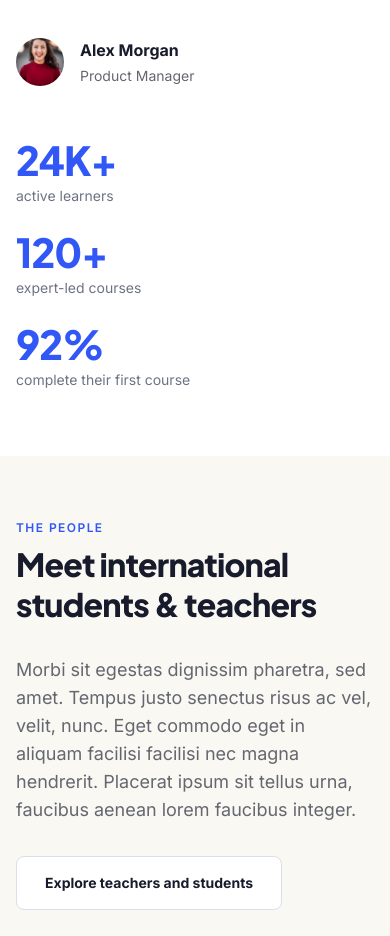
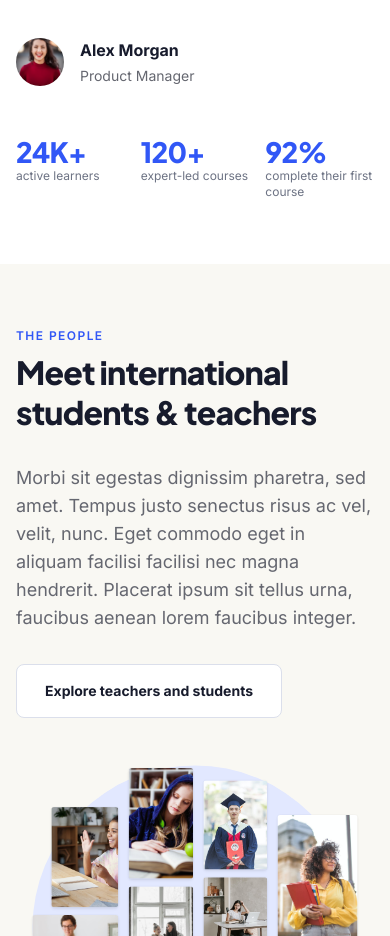
Before and after one commit to nicolas-davila/buzzvel-test-frontend, a Next.js app: page / in a window 390 px wide. Shown: the part 4623-5559 px from the top of the page. Built offline with nearby package versions, Linux system fonts and the light colour scheme.

Commit message:
fix: show testimonial stats side by side on mobile

```diff
--- a/src/components/Testimonial.tsx
+++ b/src/components/Testimonial.tsx
@@ -33,13 +33,13 @@ export default function Testimonial() {
                     </figcaption>
                 </figure>
 
-                <ul className="flex flex-col gap-5 lg:w-[401px] lg:border-l lg:border-line lg:pl-12">
+                <ul className="grid grid-cols-3 gap-4 md:gap-8 lg:flex lg:w-[401px] lg:flex-col lg:gap-5 lg:border-l lg:border-line lg:pl-12">
                     {stats.map((stat) => (
                         <li key={stat.label}>
-                            <p className="font-heading text-[40px] leading-[48px] font-extrabold tracking-tight text-primary md:text-[64px] md:leading-[70px]">
+                            <p className="font-heading text-[28px] leading-8 font-extrabold tracking-tight text-primary sm:text-[40px] sm:leading-[48px] md:text-[56px] md:leading-[64px] lg:text-[64px] lg:leading-[70px]">
                                 {stat.value}
                             </p>
-                            <p className="text-sm leading-6 text-subtle">{stat.label}</p>
+                            <p className="text-xs leading-4 text-subtle sm:text-sm sm:leading-6">{stat.label}</p>
                         </li>
                     ))}
                 </ul>
```
